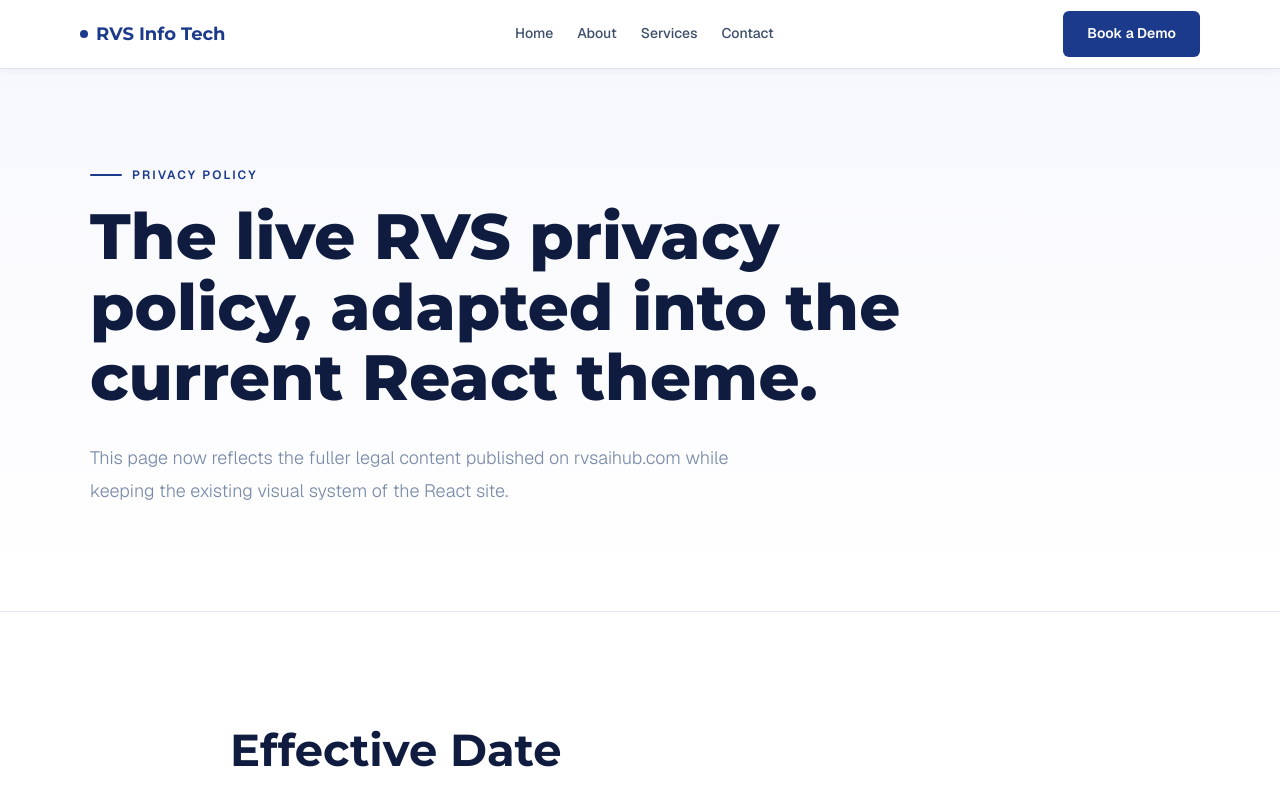
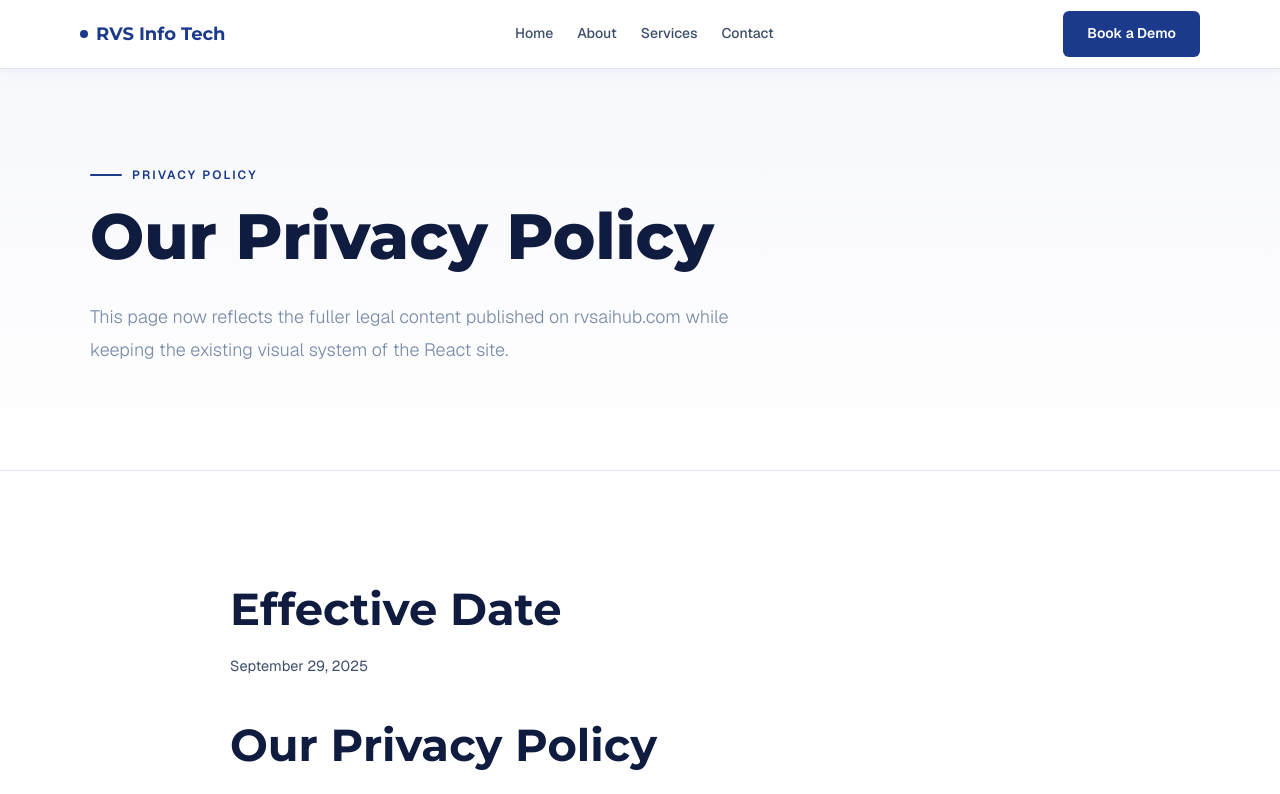
Before and after one commit to rvsservicesbusiness-cell/main-website-v4, a React (Vite) app: page /privacy-policy in a window 1280 px wide. Shown: the top 794 px of the page. Built offline with nearby package versions, Linux system fonts and the light colour scheme.

Commit message:
Update PrivacyPage.jsx

```diff
--- a/src/pages/PrivacyPage.jsx
+++ b/src/pages/PrivacyPage.jsx
@@ -6,7 +6,7 @@ export function PrivacyPage() {
     <>
       <PageHero
         eyebrow="Privacy Policy"
-        title="The live RVS privacy policy, adapted into the current React theme."
+        title="Our Privacy Policy"
         description="This page now reflects the fuller legal content published on rvsaihub.com while keeping the existing visual system of the React site."
       />
       <section className="section-white">
```
